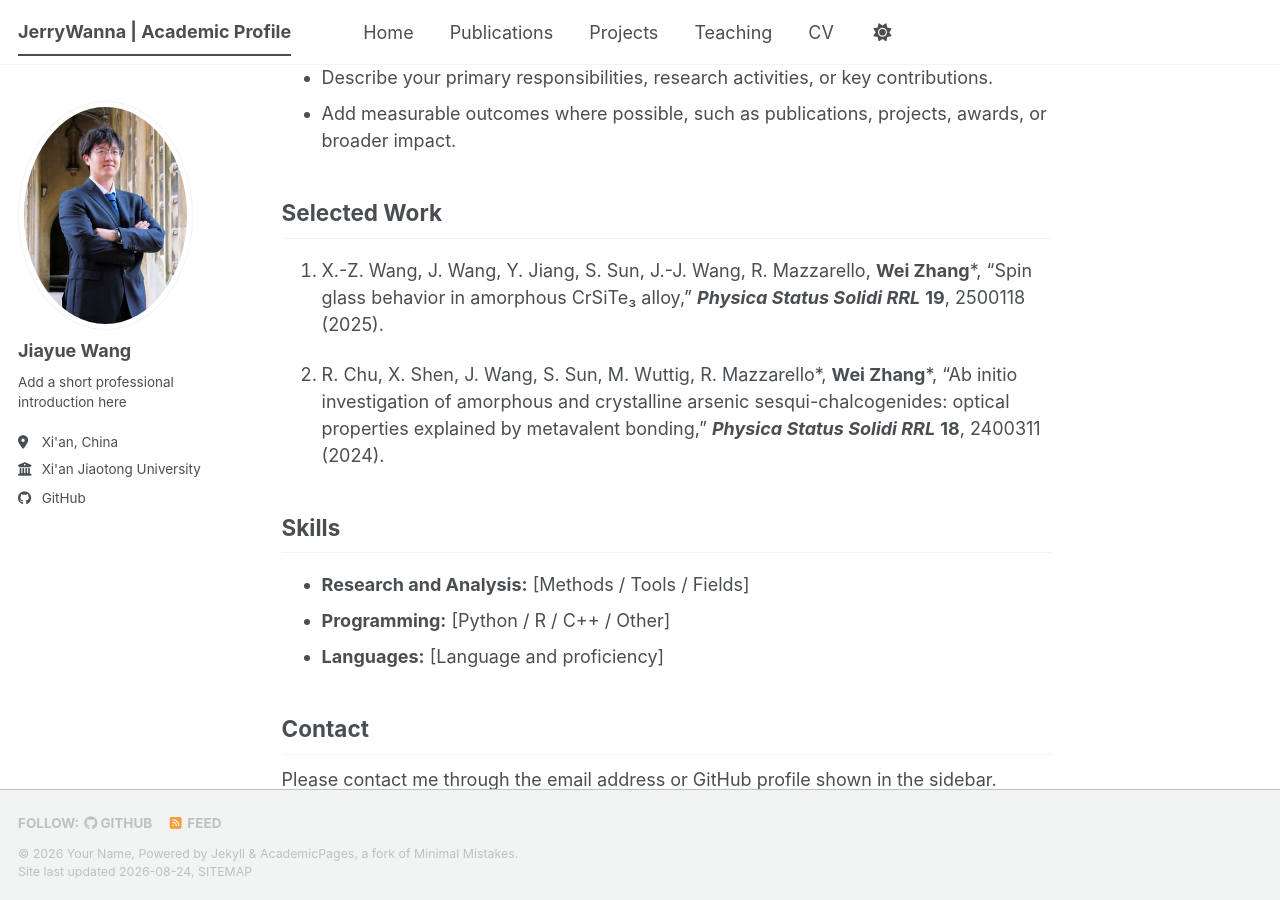
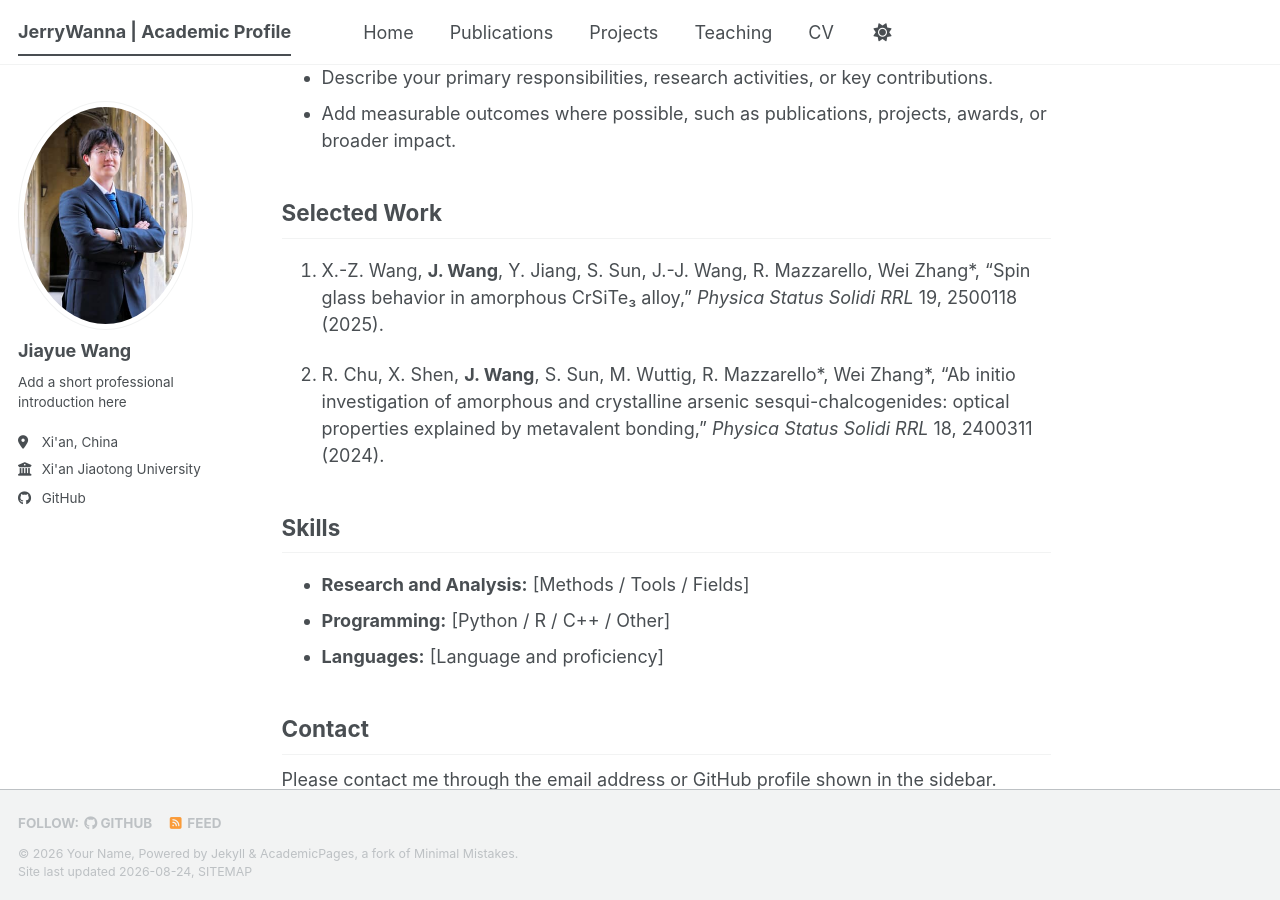
Before and after one commit to JerryWanna/JerryWanna.github.io, a Jekyll site: the page built from _pages/about.md, in a window 1280 px wide and 900 px high, scrolled down 970 px. Built offline with Jekyll 4.4.1, drawn with Linux system fonts in a browser that asks for light colours; a style sheet for code colours, icons or effects is not loaded.

```diff
--- a/_pages/about.md
+++ b/_pages/about.md
@@ -35,9 +35,9 @@ My research focuses on understanding phase-transition processes in phase-change
 
 ## Selected Work
 
-1. X.-Z. Wang, J. Wang, Y. Jiang, S. Sun, J.-J. Wang, R. Mazzarello, **Wei Zhang**\*, “Spin glass behavior in amorphous CrSiTe₃ alloy,” ***Physica Status Solidi RRL*** **19**, 2500118 (2025).
+1. X.-Z. Wang, **J. Wang**, Y. Jiang, S. Sun, J.-J. Wang, R. Mazzarello, Wei Zhang\*, “Spin glass behavior in amorphous CrSiTe₃ alloy,” *Physica Status Solidi RRL* 19, 2500118 (2025).
 
-2. R. Chu, X. Shen, J. Wang, S. Sun, M. Wuttig, R. Mazzarello\*, **Wei Zhang**\*, “Ab initio investigation of amorphous and crystalline arsenic sesqui-chalcogenides: optical properties explained by metavalent bonding,” ***Physica Status Solidi RRL*** **18**, 2400311 (2024).
+2. R. Chu, X. Shen, **J. Wang**, S. Sun, M. Wuttig, R. Mazzarello\*, Wei Zhang\*, “Ab initio investigation of amorphous and crystalline arsenic sesqui-chalcogenides: optical properties explained by metavalent bonding,” *Physica Status Solidi RRL* 18, 2400311 (2024).
 
 ## Skills
 
```
